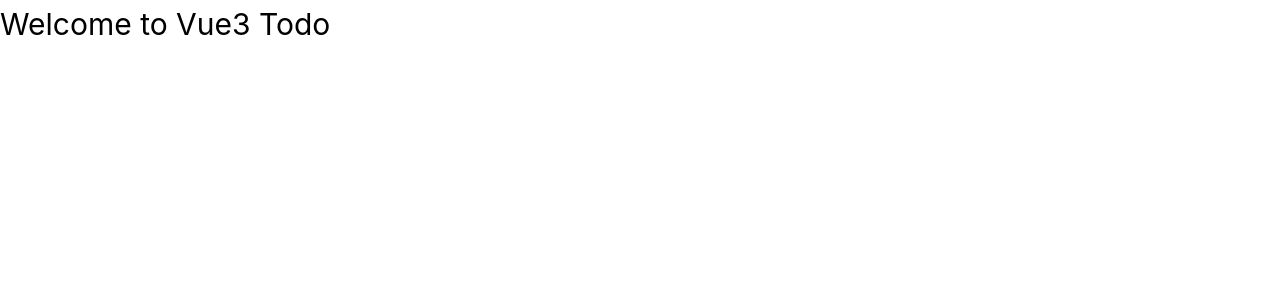
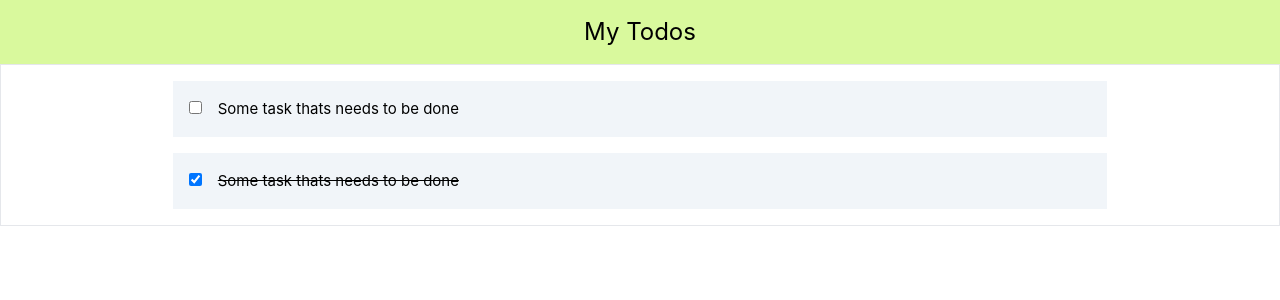
Before and after one commit to codedbychavez/vanilla-todo, a Vue app: page / in a window 1280 px wide. Shown: the top 300 px of the page. Built offline with nearby package versions, Linux system fonts and the light colour scheme.

Commit message:
Added tailwind and some logic

```diff
--- a/package.json
+++ b/package.json
@@ -13,6 +13,9 @@
   },
   "devDependencies": {
     "@vitejs/plugin-vue": "^4.0.0",
+    "autoprefixer": "^10.4.14",
+    "postcss": "^8.4.21",
+    "tailwindcss": "^3.2.7",
     "vite": "^4.1.4"
   }
 }
--- /dev/null
+++ b/postcss.config.js
@@ -0,0 +1,6 @@
+module.exports = {
+  plugins: {
+    tailwindcss: {},
+    autoprefixer: {},
+  },
+}
--- a/src/App.vue
+++ b/src/App.vue
@@ -2,20 +2,62 @@
 
   <main>
     <!-- Main stuff goes here -->
-    <h1>Welcome to Vue3 Todo</h1>
+    <AppHeader />
+    <div class="todos-container">
+      <div class="todo-item-wrapper" v-for="todo of todos">
+        <TodoItem
+        :id="todo.id"
+        :title="todo.title"
+        :is-complete="todo.isComplete"
+        @todo-status-change="handleTodoStatusChange"
+        />
+      </div>
+    </div>
   </main>
 </template>
 
 <script>
-import TodoItem from './components/TodoItem.vue'
+import TodoItem from './components/TodoItem.vue';
+import AppHeader from './components/AppHeader.vue';
   export default {
     components: {
       TodoItem,
+      AppHeader,
+    },
+    data() {
+      return {
+        todos: [
+          {
+            id: 1,
+            title: 'Some task thats needs to be done',
+            isComplete: false,
+          },
+          {
+            id: 2,
+            title: 'Some task thats needs to be done',
+            isComplete: true,
+          }
+        ]
+      }
+    },
+    methods: {
+      handleTodoStatusChange(status, id) {
+        console.log('Todo status change: ', status, id);
+        // Actually use the params to update the data
+      }
     }
   }
 </script>
 
 
 <style>
-/* The styles goes here */
+
+.todos-container {
+  @apply border p-4;
+}
+
+.todo-item-wrapper + .todo-item-wrapper {
+  @apply mt-4;
+}
+
 </style>
--- a/src/assets/base.css
+++ b/src/assets/base.css
@@ -1,3 +1,6 @@
+@tailwind base;
+@tailwind components;
+@tailwind utilities;
 *,
 *::before,
 *::after {
--- /dev/null
+++ b/src/components/AppHeader.vue
@@ -0,0 +1,15 @@
+<template>
+  <div class="app-header">
+    <h1 class="app-title">My Todos</h1>
+  </div>
+</template>
+
+<style>
+  .app-header {
+    @apply bg-lime-200 p-4 text-center;
+  }
+
+  .app-title {
+    @apply text-2xl;
+  }
+</style>
--- a/src/components/TodoItem.vue
+++ b/src/components/TodoItem.vue
@@ -1,20 +1,43 @@
 <template>
-  <div class="todo-item">TODO Item</div>
+  <div class="todo-item">
+    <div class="todo-status">
+      <input type="checkbox" v-model="isChecked" @change="$emit('todoStatusChange', isChecked, id)" />
+    </div>
+    <div class="todo-title" :class="isComplete && 'strikethrough'">{{ title }}</div>
+  </div>
 </template>
 
 <script>
 export default {
   props: {
+    id: Number,
     title: String,
+    isComplete: Boolean,
   },
   data() {
     return {
-
+      isChecked: this.isComplete,
+    }
+},
+  methods: {
+    handleCheckboxChange() {
+      console.log('Checkbox changed ', this.isChecked);
     }
   }
 }
 </script>
 
-<style scoped>
-/* Styles for the Todo item */
+<style>
+.todo-item {
+  @apply flex bg-slate-100 p-4 w-3/4 mx-auto;
+}
+
+.todo-status {
+  @apply mr-4;
+}
+
+.strikethrough {
+  @apply line-through;
+}
+
 </style>
--- /dev/null
+++ b/tailwind.config.js
@@ -0,0 +1,11 @@
+/** @type {import('tailwindcss').Config} */
+module.exports = {
+  content: [
+    "./index.html",
+    "./src/**/*.{vue,js,ts,jsx,tsx}",
+  ],
+  theme: {
+    extend: {},
+  },
+  plugins: [],
+}
```
Also changed, not shown: 1 other file (tests, documents, lock files or other folders).
